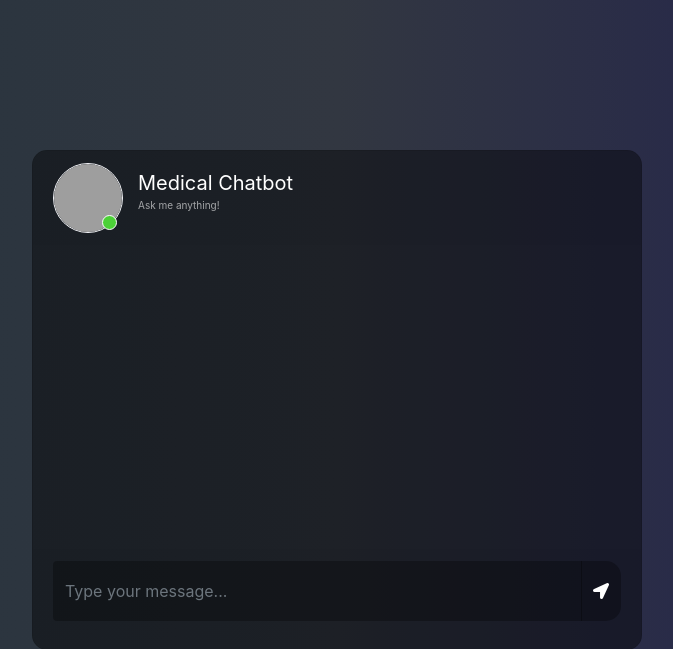
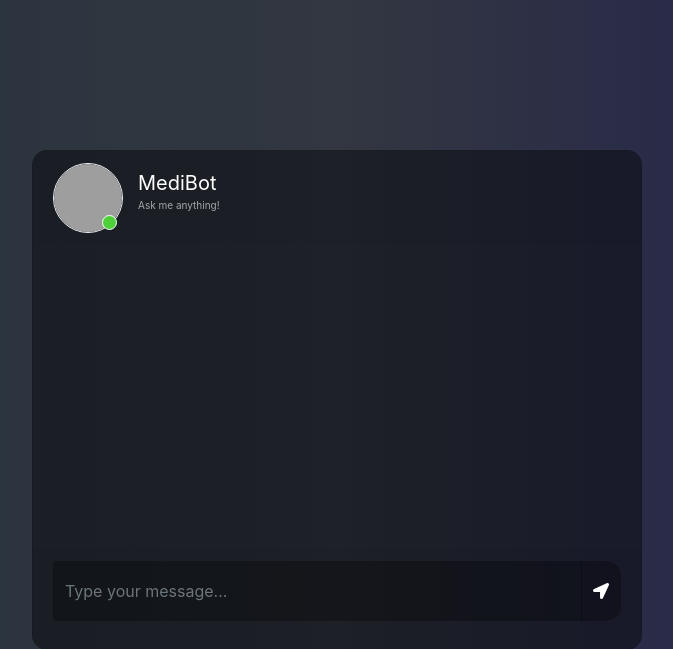
Before and after one commit to Kibs-Neville/medical-chatbot, a Flask app: page / in a window 1280 px wide. Shown: the top 649 px of the page, without its empty margins (303-976 px from the left). Run offline with Flask 3, Linux system fonts and the light colour scheme; some libraries are stand-ins or nearby versions; grey boxes are pictures that could not be loaded.

Commit message:
Frontend structure for the web-app

```diff
--- a/templates/chat.html
+++ b/templates/chat.html
@@ -26,7 +26,7 @@
 									<span class="online_icon"></span>
 								</div>
 								<div class="user_info">
-									<span>Medical Chatbot</span>
+									<span>MediBot</span>
 									<p>Ask me anything!</p>
 								</div>
 							</div>
```
